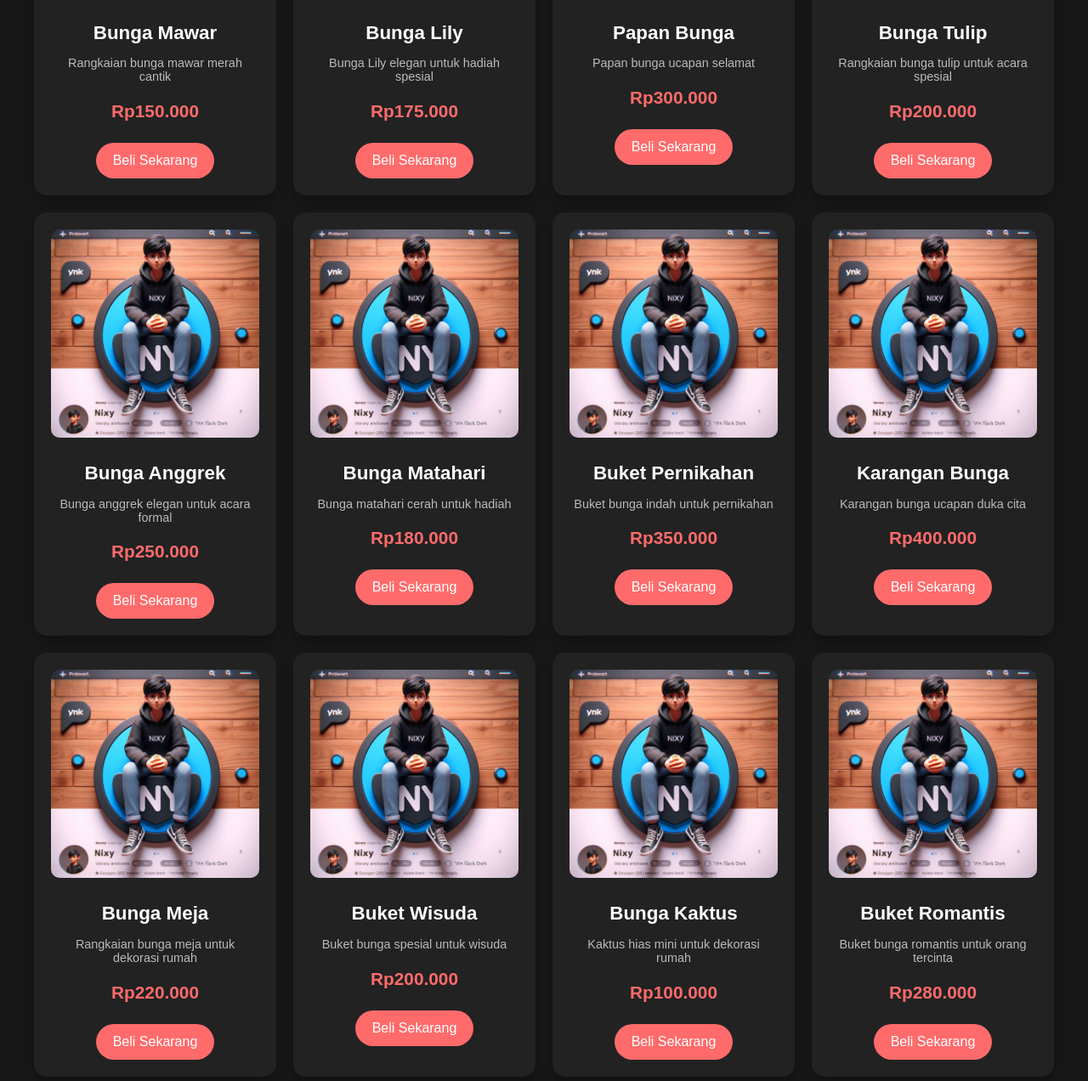
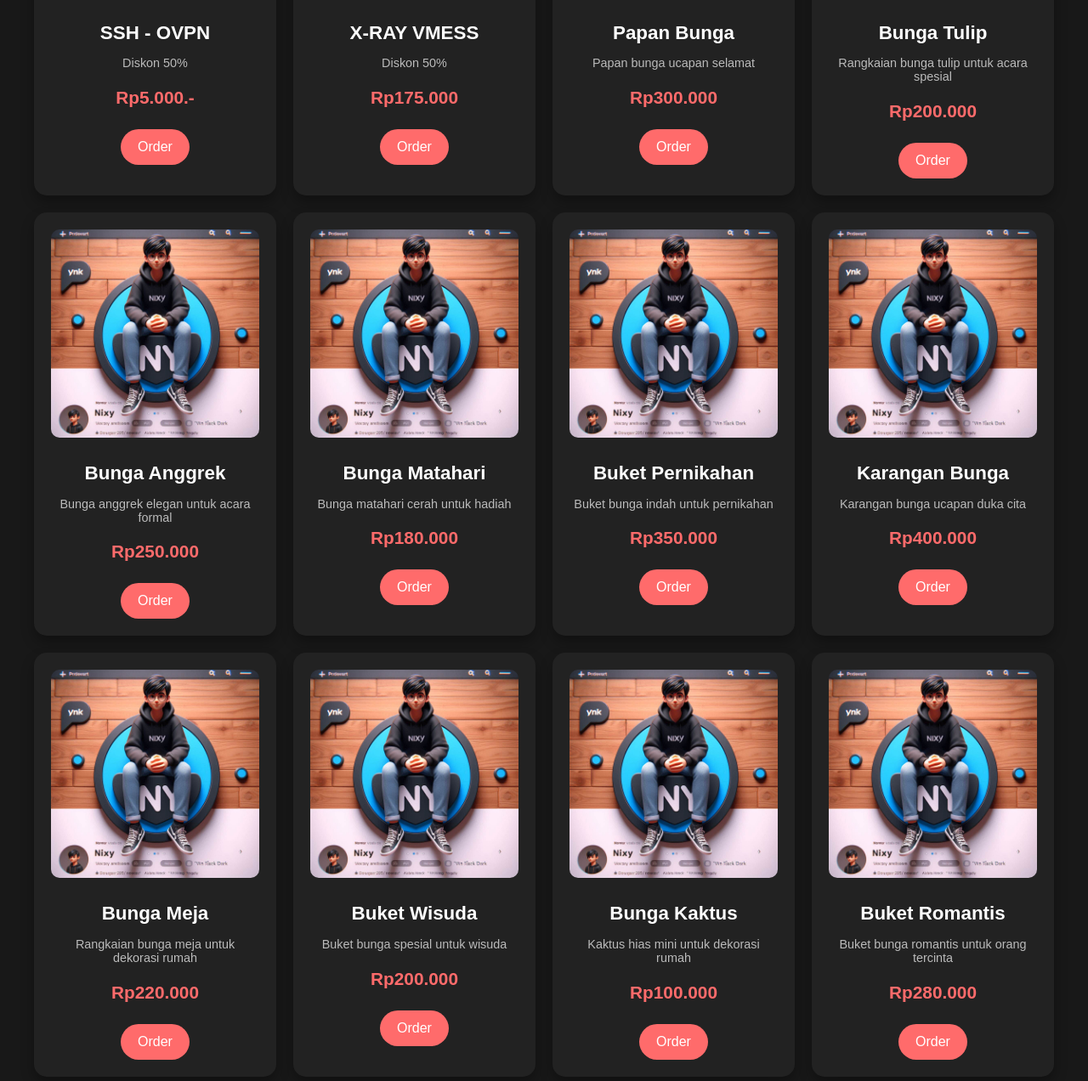
Before and after one commit to nixy-pro/nixy-store, a plain HTML site: page index.html in a window 1280 px wide. Shown: the part 308-1580 px from the top of the page at 85% size. Drawn offline with Linux system fonts and the light colour scheme.

Commit message:
Update index.html

```diff
--- a/index.html
+++ b/index.html
@@ -3,8 +3,8 @@
 <head>
     <meta charset="UTF-8">
     <meta name="viewport" content="width=device-width, initial-scale=1.0">
-    <meta name="description" content="Katalog produk terbaru dari Toko Bunga Alyssa Florist Cianjur">
-    <meta name="keywords" content="katalog, produk, bunga, florist, Alyssa Florist, Cianjur">
+    <meta name="description" content="deskripsi">
+    <meta name="keywords" content="keyword">
     <title>NIXY Store</title>
     <style>
         body {
@@ -82,18 +82,18 @@
     <div class="catalog">
         <div class="product-card">
             <img src="NIXY.jpeg" alt="Bunga Mawar">
-            <h3>Bunga Mawar</h3>
-            <p>Rangkaian bunga mawar merah cantik</p>
-            <p class="price">Rp150.000</p>
-            <button onclick="window.location.href='https://www.alyssaflorist.com/produk-mawar';">Beli Sekarang</button>
+            <h3>SSH - OVPN</h3>
+            <p>Diskon 50%</p>
+            <p class="price">Rp5.000.-</p>
+            <button onclick="window.location.href='https://wa.me/6282119690755?text=Halo,%20saya%20mau%20order%20yang%20promo%2030%20hari';">Order</button>
         </div>
 
         <div class="product-card">
             <img src="NIXY.jpeg" alt="Bunga Lily">
-            <h3>Bunga Lily</h3>
-            <p>Bunga Lily elegan untuk hadiah spesial</p>
+            <h3>X-RAY VMESS</h3>
+            <p>Diskon 50%</p>
             <p class="price">Rp175.000</p>
-            <button onclick="window.location.href='https://www.alyssaflorist.com/produk-lily';">Beli Sekarang</button>
+            <button onclick="window.location.href='https://wa.me/6282119690755?text=Halo,%20saya%20mau%20order%20yang%20promo%2030%20hari';">Order</button>
         </div>
 
         <div class="product-card">
@@ -101,7 +101,7 @@
             <h3>Papan Bunga</h3>
             <p>Papan bunga ucapan selamat</p>
             <p class="price">Rp300.000</p>
-            <button onclick="window.location.href='https://www.alyssaflorist.com/produk-papan-bunga';">Beli Sekarang</button>
+            <button onclick="window.location.href='https://www.alyssaflorist.com/produk-papan-bunga';">Order</button>
         </div>
 
         <div class="product-card">
@@ -109,7 +109,7 @@
             <h3>Bunga Tulip</h3>
             <p>Rangkaian bunga tulip untuk acara spesial</p>
             <p class="price">Rp200.000</p>
-            <button onclick="window.location.href='https://www.alyssaflorist.com/produk-tulip';">Beli Sekarang</button>
+            <button onclick="window.location.href='https://www.alyssaflorist.com/produk-tulip';">Order</button>
         </div>
 
         <div class="product-card">
@@ -117,7 +117,7 @@
             <h3>Bunga Anggrek</h3>
             <p>Bunga anggrek elegan untuk acara formal</p>
             <p class="price">Rp250.000</p>
-            <button onclick="window.location.href='https://www.alyssaflorist.com/produk-anggrek';">Beli Sekarang</button>
+            <button onclick="window.location.href='https://www.alyssaflorist.com/produk-anggrek';">Order</button>
         </div>
 
         <div class="product-card">
@@ -125,7 +125,7 @@
             <h3>Bunga Matahari</h3>
             <p>Bunga matahari cerah untuk hadiah</p>
             <p class="price">Rp180.000</p>
-            <button onclick="window.location.href='https://www.alyssaflorist.com/produk-matahari';">Beli Sekarang</button>
+            <button onclick="window.location.href='https://www.alyssaflorist.com/produk-matahari';">Order</button>
         </div>
 
         <div class="product-card">
@@ -133,7 +133,7 @@
             <h3>Buket Pernikahan</h3>
             <p>Buket bunga indah untuk pernikahan</p>
             <p class="price">Rp350.000</p>
-            <button onclick="window.location.href='https://www.alyssaflorist.com/produk-buket-pernikahan';">Beli Sekarang</button>
+            <button onclick="window.location.href='https://www.alyssaflorist.com/produk-buket-pernikahan';">Order</button>
         </div>
 
         <div class="product-card">
@@ -141,7 +141,7 @@
             <h3>Karangan Bunga</h3>
             <p>Karangan bunga ucapan duka cita</p>
             <p class="price">Rp400.000</p>
-            <button onclick="window.location.href='https://www.alyssaflorist.com/produk-karangan-bunga';">Beli Sekarang</button>
+            <button onclick="window.location.href='https://www.alyssaflorist.com/produk-karangan-bunga';">Order</button>
         </div>
 
         <div class="product-card">
@@ -149,7 +149,7 @@
             <h3>Bunga Meja</h3>
             <p>Rangkaian bunga meja untuk dekorasi rumah</p>
             <p class="price">Rp220.000</p>
-            <button onclick="window.location.href='https://www.alyssaflorist.com/produk-bunga-meja';">Beli Sekarang</button>
+            <button onclick="window.location.href='https://www.alyssaflorist.com/produk-bunga-meja';">Order</button>
         </div>
 
         <div class="product-card">
@@ -157,7 +157,7 @@
             <h3>Buket Wisuda</h3>
             <p>Buket bunga spesial untuk wisuda</p>
             <p class="price">Rp200.000</p>
-            <button onclick="window.location.href='https://www.alyssaflorist.com/produk-buket-wisuda';">Beli Sekarang</button>
+            <button onclick="window.location.href='https://www.alyssaflorist.com/produk-buket-wisuda';">Order</button>
         </div>
 
         <div class="product-card">
@@ -165,7 +165,7 @@
             <h3>Bunga Kaktus</h3>
             <p>Kaktus hias mini untuk dekorasi rumah</p>
             <p class="price">Rp100.000</p>
-            <button onclick="window.location.href='https://www.alyssaflorist.com/produk-kaktus';">Beli Sekarang</button>
+            <button onclick="window.location.href='https://www.alyssaflorist.com/produk-kaktus';">Order</button>
         </div>
 
         <div class="product-card">
@@ -173,7 +173,7 @@
             <h3>Buket Romantis</h3>
             <p>Buket bunga romantis untuk orang tercinta</p>
             <p class="price">Rp280.000</p>
-            <button onclick="window.location.href='https://www.alyssaflorist.com/produk-buket-romantis';">Beli Sekarang</button>
+            <button onclick="window.location.href='https://www.alyssaflorist.com/produk-buket-romantis';">Order</button>
         </div>
     </div>
 
```
